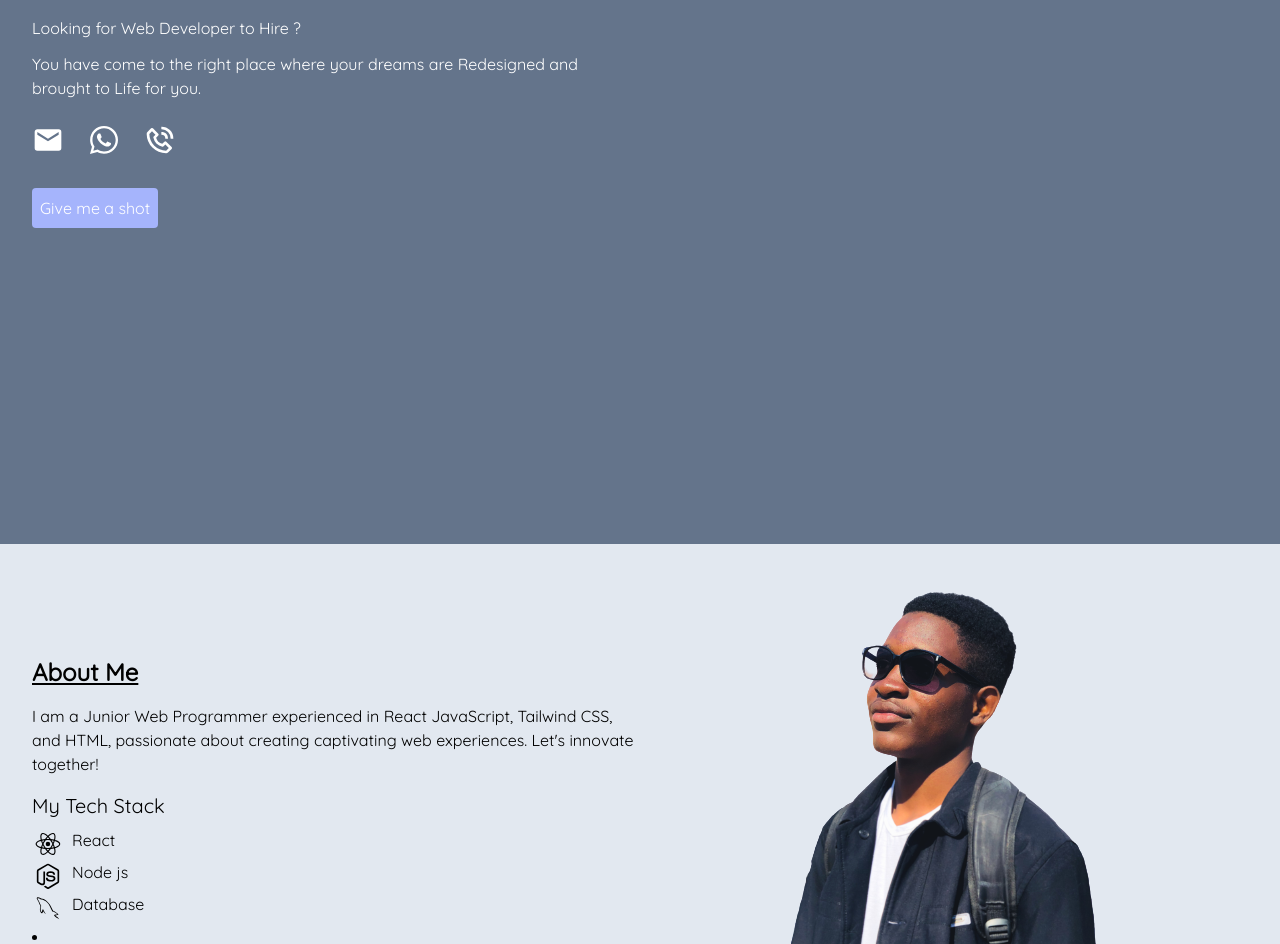
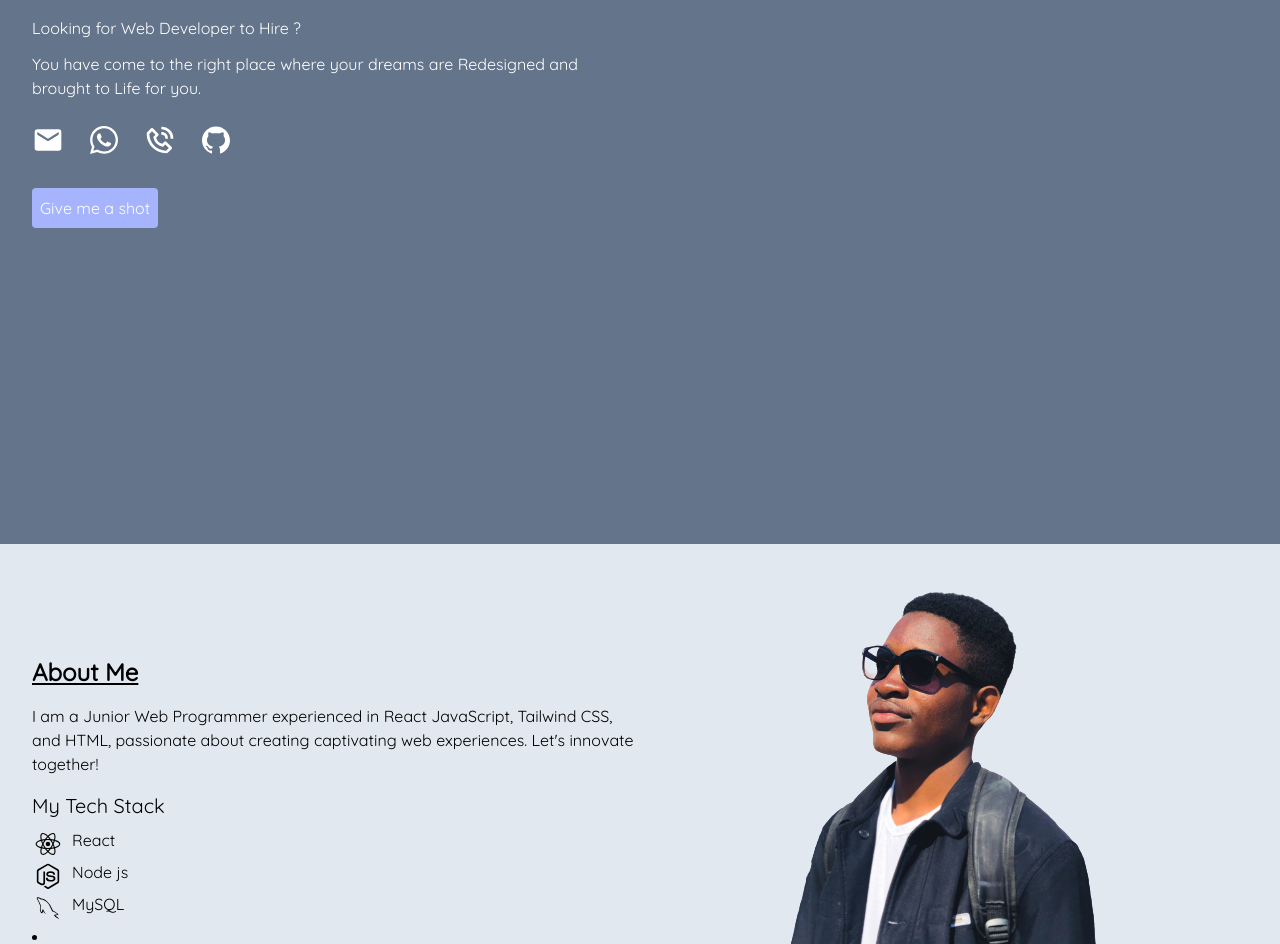
Before and after one commit to DC-21/MyPortfolio, a React (Vite) app: page / in a window 1280 px wide. Shown: the part 148-1092 px from the top of the page. Built offline with nearby package versions, Linux system fonts and the light colour scheme; no server answers.

Commit message:
first commit

```diff
--- a/src/components/About.jsx
+++ b/src/components/About.jsx
@@ -54,7 +54,7 @@
                                     d="M5.082 5.593c-.564.564-.423 1.213.564 2.679.508.761 1.1 1.946 1.326 2.623.226.705.677 1.664.987 2.143.564.79.564.959.197 2.397-.226.902-.31 2.031-.197 2.736.169 1.185 1.128 2.905 1.72 3.102.508.169 1.241-.733 1.269-1.551 0-.705.028-.733.338-.226.536.874 2.228 2.735 2.369 2.594.056-.056-.31-.79-.846-1.607-.508-.846-1.1-1.946-1.325-2.454-.31-.846-.423-.902-.79-.508-.226.226-.508.874-.592 1.466-.226 1.354-.733 1.523-1.128.367s-.395-3.131 0-4.484c.282-.931.254-1.184-.226-1.89-.31-.423-.79-1.438-1.044-2.256-.254-.79-.846-1.974-1.325-2.595-1.1-1.551-1.1-2.115.056-1.89.479.085 1.213.423 1.664.733.423.31 1.156.564 1.607.564 1.354 0 3.723 1.326 5.443 3.046 1.326 1.325 2.002 2.397 3.441 5.302 1.692 3.44 1.833 3.638 2.877 3.976 1.241.423 3.835 2.002 3.835 2.341 0 .113-.649.282-1.438.338-2.115.226-2.313.62-.931 1.861.649.564 1.862 1.438 2.736 1.918l1.579.902-.733-.931c-.423-.508-1.297-1.297-1.974-1.72s-1.213-.874-1.213-.987c0-.113.479-.31 1.072-.395 1.579-.282 2.03-.423 2.03-.705 0-.423-2.848-2.566-4.202-3.159-1.156-.536-1.297-.762-2.792-3.835-1.326-2.82-1.861-3.61-3.553-5.302-2.171-2.171-3.666-3.102-5.584-3.384-.649-.113-1.551-.451-1.946-.733-.931-.705-2.82-.959-3.272-.479z"
                                 />
                             </svg>
-                            <p>Database</p>
+                            <p> MySQL</p>
                         </div>
                     </li>
                     <li>
--- a/src/components/Hero.jsx
+++ b/src/components/Hero.jsx
@@ -51,6 +51,16 @@
                   <path d="M13 8c2.1 0 3 .9 3 3h2c0-3.22-1.78-5-5-5z" />
                 </svg>
               </a>
+              <a href='' className='flex gap-2'>
+                <svg
+                  viewBox="0 0 1024 1024"
+                  fill="white"
+                  height="2em"
+                  width="2em"
+                >
+                  <path d="M511.6 76.3C264.3 76.2 64 276.4 64 523.5 64 718.9 189.3 885 363.8 946c23.5 5.9 19.9-10.8 19.9-22.2v-77.5c-135.7 15.9-141.2-73.9-150.3-88.9C215 726 171.5 718 184.5 703c30.9-15.9 62.4 4 98.9 57.9 26.4 39.1 77.9 32.5 104 26 5.7-23.5 17.9-44.5 34.7-60.8-140.6-25.2-199.2-111-199.2-213 0-49.5 16.3-95 48.3-131.7-20.4-60.5 1.9-112.3 4.9-120 58.1-5.2 118.5 41.6 123.2 45.3 33-8.9 70.7-13.6 112.9-13.6 42.4 0 80.2 4.9 113.5 13.9 11.3-8.6 67.3-48.8 121.3-43.9 2.9 7.7 24.7 58.3 5.5 118 32.4 36.8 48.9 82.7 48.9 132.3 0 102.2-59 188.1-200 212.9a127.5 127.5 0 0138.1 91v112.5c.8 9 0 17.9 15 17.9 177.1-59.7 304.6-227 304.6-424.1 0-247.2-200.4-447.3-447.5-447.3z" />
+                </svg>
+              </a>
             </li>
             <button className='bg-indigo-300 py-2 px-2 rounded mt-8 text-white font-medium hover:bg-indigo-400'>
               Give me a shot
```
